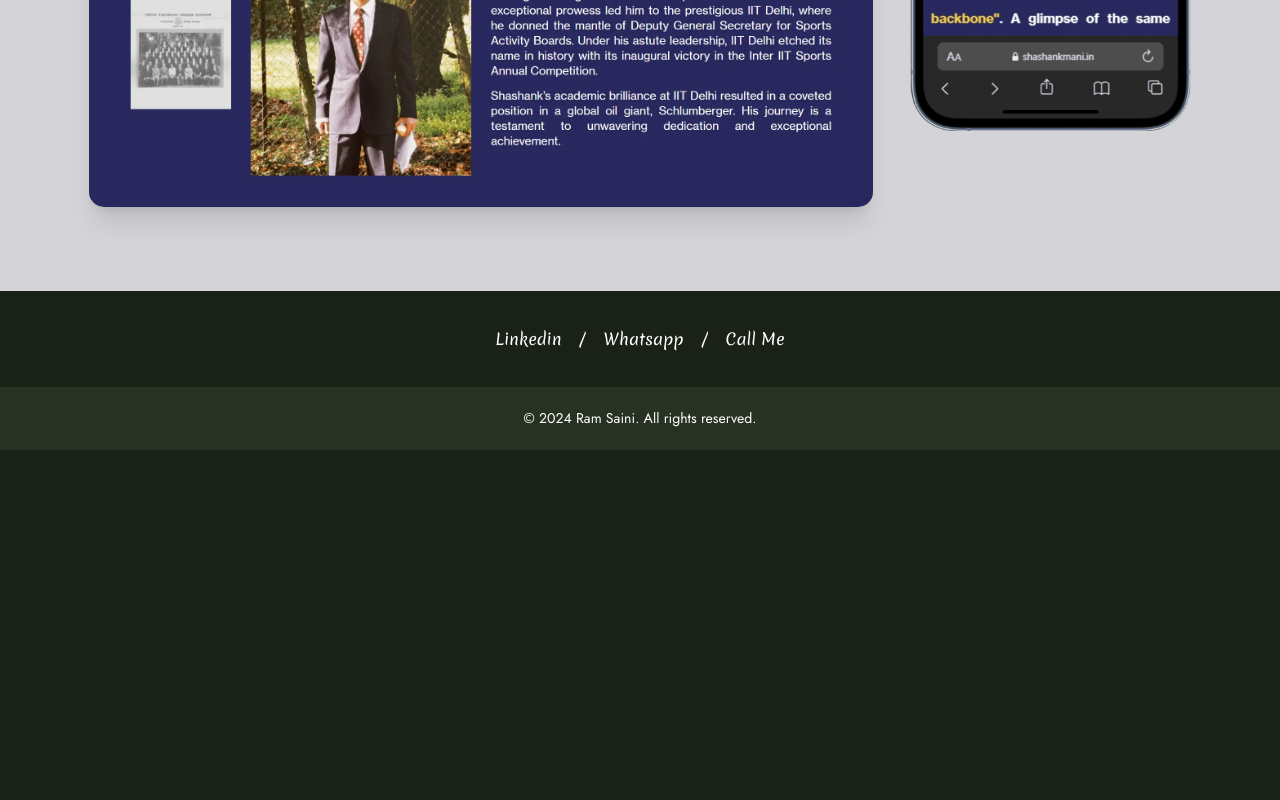
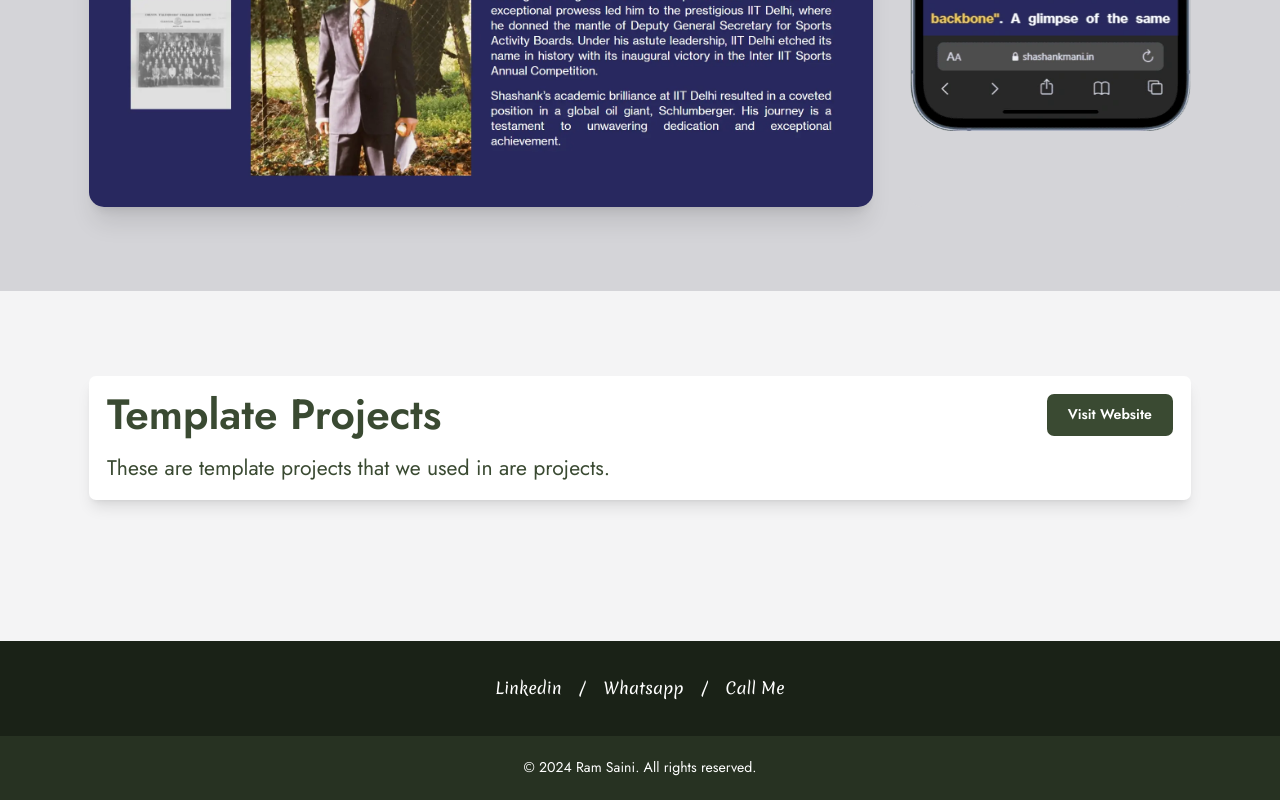
Before and after one commit to sainiram226/myPortfolio, a website: page index.html in a window 1280 px wide. Shown: the part 5693-6493 px from the top of the page. Before the commit the page ends 6143 px from the top, so only its background shows below. Drawn offline with nearby package versions, Linux system fonts and the light colour scheme; a script that the page names is missing.

Commit message:
add more

```diff
--- a/index.html
+++ b/index.html
@@ -167,13 +167,11 @@
         </p>
       </div>
       <div class="flex flex-wrap justify-center items-stretch gap-10 md:flex-row-reverse flex-col">
-        <div
-          class="flex-[2_1_0%] rounded-[15px] overflow-hidden shadow-xl">
+        <div class="flex-[2_1_0%] rounded-[15px] overflow-hidden shadow-xl">
           <img src="./images/vedaanWeb.webp" alt="Site Image" class="w-full h-[650px] object-cover object-top" />
         </div>
         <div class="flex-1 basis-80 grow-0">
-          <div
-            class="rounded-[15px] overflow-hidden">
+          <div class="rounded-[15px] overflow-hidden">
             <img src="./images/vedaanMobile.webp" alt="Site Image" class="w-full h-[650px] object-contain object-top" />
           </div>
         </div>
@@ -202,13 +200,11 @@
           Website</a>
       </div>
       <div class="flex flex-wrap justify-center items-stretch gap-10 md:flex-row flex-col">
-        <div
-          class="bg-zinc-300 flex-[2_1_0%] rounded-[15px] overflow-hidden shadow-xl">
+        <div class="bg-zinc-300 flex-[2_1_0%] rounded-[15px] overflow-hidden shadow-xl">
           <img src="./images/techdeviseWeb.webp" alt="Site Image" class="w-full h-[650px] object-cover object-top" />
         </div>
         <div class="flex-1 basis-80 grow-0">
-          <div
-            class="bg-zinc-300 rounded-[15px] overflow-hidden">
+          <div class="bg-zinc-300 rounded-[15px] overflow-hidden">
             <img src="./images/techdeviseMobile.webp" alt="Site Image"
               class="w-full h-[650px] object-contain object-top" />
           </div>
@@ -239,8 +235,7 @@
         </p>
       </div>
       <div class="flex flex-wrap justify-center items-stretch gap-10 md:flex-row-reverse flex-col">
-        <div
-          class="flex-[2_1_0%] rounded-[15px] overflow-hidden shadow-xl">
+        <div class="flex-[2_1_0%] rounded-[15px] overflow-hidden shadow-xl">
           <img src="./images/chandigarhliterarysocietyWeb.webp" alt="Site Image"
             class="w-full h-[650px] object-cover object-top" />
         </div>
@@ -275,17 +270,35 @@
           Website</a>
       </div>
       <div class="flex flex-wrap justify-center items-stretch gap-10 md:flex-row flex-col">
-        <div
-          class="bg-zinc-300 flex-[2_1_0%] rounded-[15px] overflow-hidden shadow-xl">
+        <div class="bg-zinc-300 flex-[2_1_0%] rounded-[15px] overflow-hidden shadow-xl">
           <img src="./images/shashankWeb.webp" alt="Site Image" class="w-full h-[650px] object-cover object-top" />
         </div>
         <div class="flex-1 basis-80 grow-0">
-          <div
-            class="bg-zinc-300 rounded-[15px] overflow-hidden">
+          <div class="bg-zinc-300 rounded-[15px] overflow-hidden">
             <img src="./images/shashankMobile.webp" alt="Site Image"
               class="w-full h-[650px] object-contain object-top" />
           </div>
         </div>
+      </div>
+    </div>
+  </section>
+
+  <!-- tempate Projects -->
+  <section class="py-24 bg-zinc-100">
+    <div class="container mx-auto px-4">
+      <div class="flex items-start justify-between mb-16 flex-col md:flex-row gap-10 bg-white p-5 rounded-lg shadow-lg">
+        <div class="text-start">
+          <h3 data-aos="fade-right" data-aos-easing="ease-out-cubic"
+            class="text-5xl font-semibold mb-5 text-hunter-700">
+            Template Projects
+          </h3>
+          <p data-aos="fade-right" data-aos-easing="ease-out-cubic" class="text-2xl opacity-75 text-hunter-700 mb-0">
+            These are template projects that we used in are projects.
+          </p>
+        </div>
+        <a data-aos="fade-up" data-aos-easing="ease-out-cubic" data-aos-delay="200" href="http://demo.topntech.com/" target="_blank"
+          class="inline-block px-6 py-3 bg-hunter-700 text-white rounded-lg font-semibold hover:bg-hunter-900 transition-colors duration-150 whitespace-nowrap">Visit
+          Website</a>
       </div>
     </div>
   </section>
```
Also changed, not shown: output.css.
